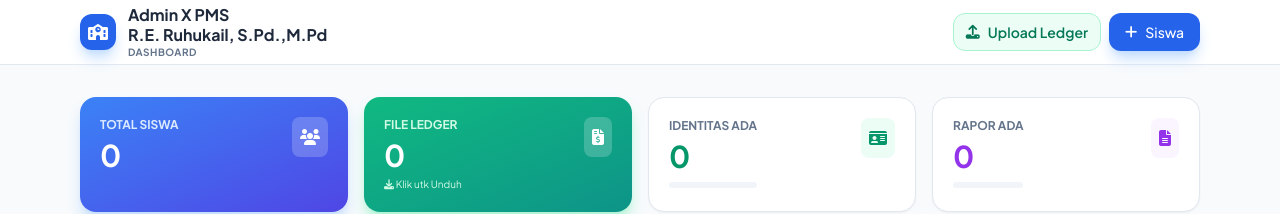
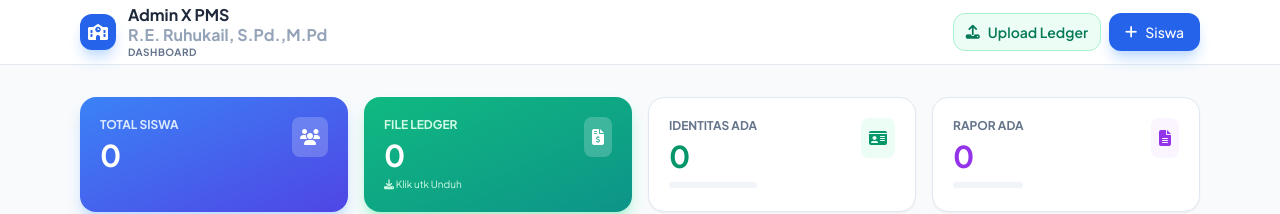
Before and after one commit to alexbahy-tech/sistem-upload-ledger-dan-rapor-xpms, a plain HTML site: page index.html in a window 1280 px wide. Shown: the top 214 px of the page. Drawn offline with nearby package versions, Linux system fonts and the light colour scheme; some packages are replaced by stand-ins of ours; no server answers; a script that the page names is missing.

Commit message:
Update index.html

```diff
--- a/index.html
+++ b/index.html
@@ -30,7 +30,7 @@
                 </div>
                 <div>
                     <h1 class="font-bold text-slate-800 leading-tight">Admin X PMS</h1>
-                    <h2 class="font-bold text-slate-800 leading-tight">R.E. Ruhukail, S.Pd.,M.Pd</h2>
+                    <h2 class="font-bold text-slate-400 leading-tight">R.E. Ruhukail, S.Pd.,M.Pd</h2>
                     <p class="text-[10px] text-slate-500 font-bold tracking-wider">DASHBOARD</p>
                 </div>
             </div>
```
